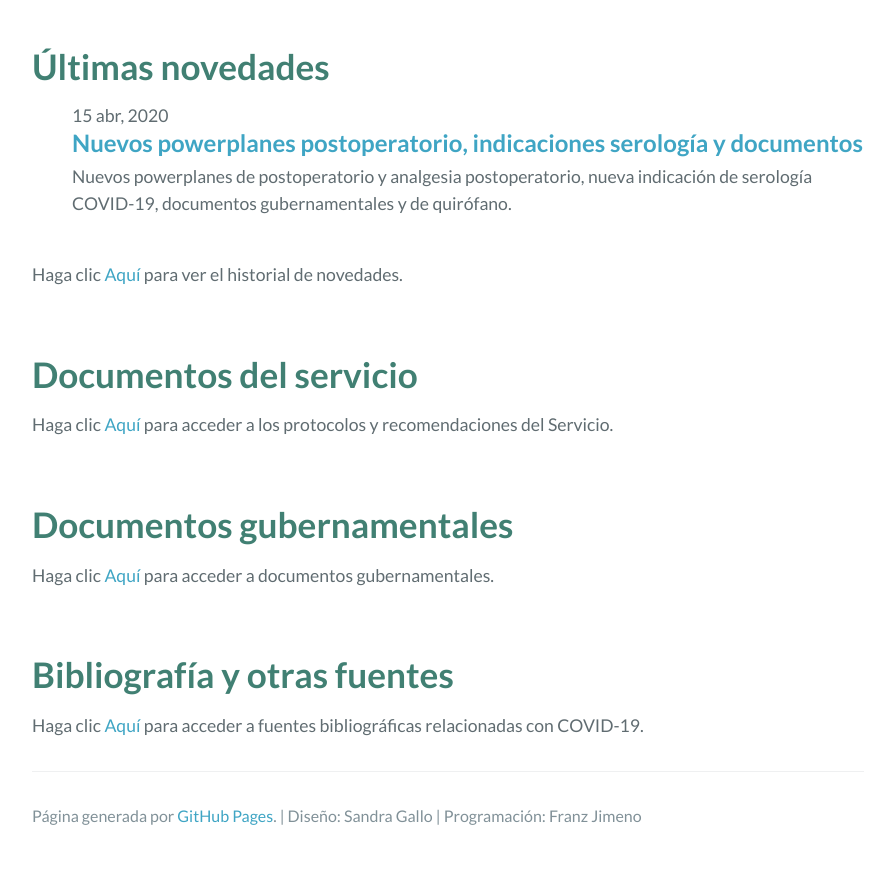
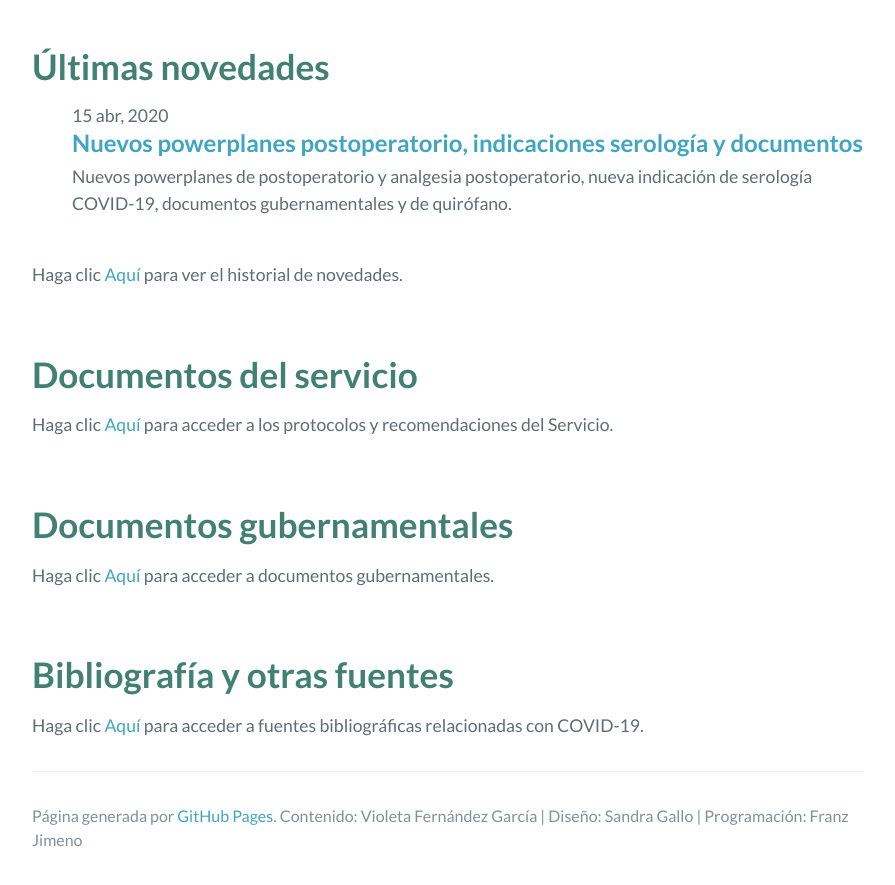
Before and after one commit to anrhuca/anrhuca.github.io, a Jekyll site: the page built from index.md, in a window 1280 px wide and 900 px high, scrolled down 1966 px. Shown: the top 885 px of the window, without its empty margins (192-1087 px from the left). Built offline with Jekyll 4.4.1, drawn with Linux system fonts in a browser that asks for light colours.

Commit message:
Añado a Violeta como gestora de contenido.

```diff
--- a/_layouts/default.html
+++ b/_layouts/default.html
@@ -33,7 +33,7 @@
           <!--<span class="site-footer-owner"><a href="{{ site.github.repository_url }}">{{ site.github.repository_name }}</a> es mantenida por <a href="{{ site.github.owner_url }}">{{ site.github.owner_name }}</a>.</span>-->
         {% endif %}
         <span class="site-footer-credits">Página generada por <a href="https://pages.github.com">GitHub Pages</a>.</span>
-        <span class="site-footer-credits"> | Diseño: Sandra Gallo | Programación: Franz Jimeno</span>
+        <span class="site-footer-credits"> Contenido: Violeta Fernández García | Diseño: Sandra Gallo | Programación: Franz Jimeno</span>
       </footer>
     </section>
 
```
